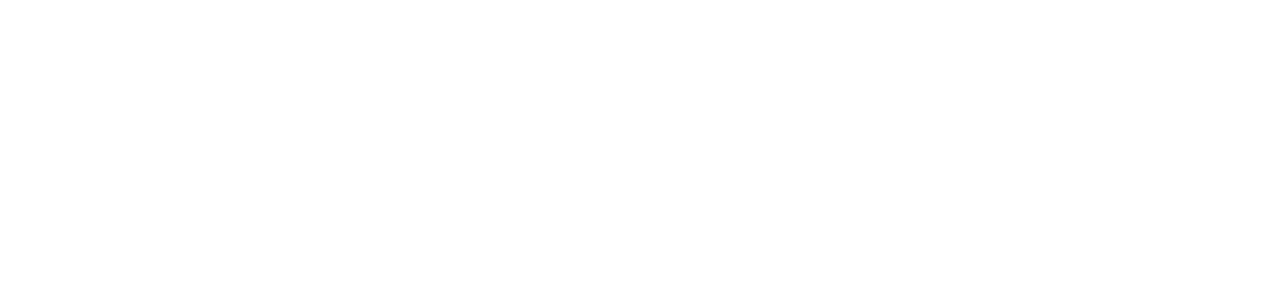
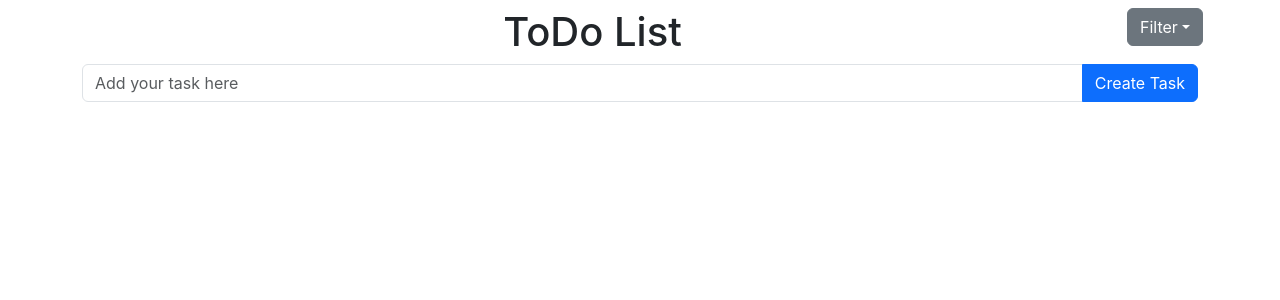
Before and after one commit to ankita-tripathii/my-todo-app, a React (Create React App) app: page / in a window 1280 px wide. Shown: the top 300 px of the page. Built offline with nearby package versions, Linux system fonts and the light colour scheme.

Commit message:
add filter button and input fields for task

```diff
--- a/src/components/todo.js
+++ b/src/components/todo.js
@@ -4,6 +4,48 @@
 
 function Todo() {
 
+  return(
+
+    <div className= "container">
+
+      <div className="row mt-2">
+      <div className="col-lg-11 ">
+      <h1>ToDo List</h1>
+      </div>
+
+      <div className="col-lg-1">
+       <div className= "dropdown">
+          <button className="btn btn-secondary dropdown-toggle" type="button" data-bs-toggle="dropdown" aria-expanded="false">Filter
+          </button>
+
+                 <ul className="dropdown-menu">
+                  <li className="dropdown-item" type="button">Pending</li>
+                  <li className="dropdown-item" type="button">Done</li>
+                  <li className="dropdown-item" type="button">Deleted</li>
+                 </ul>
+
+         </div>
+         </div>
+         </div>
+
+         <div className="row">
+         <div className="input-group mb-2">
+         <input
+            type="text"
+            className="form-control"
+            placeholder="Add your task here"
+         />
+         <button className="btn btn-primary" type="button" >Create Task</button>
+         </div>
+         </div>
+
+
+
+    </div>
+
+
+    );
+
 }
 
 export default Todo;
```
